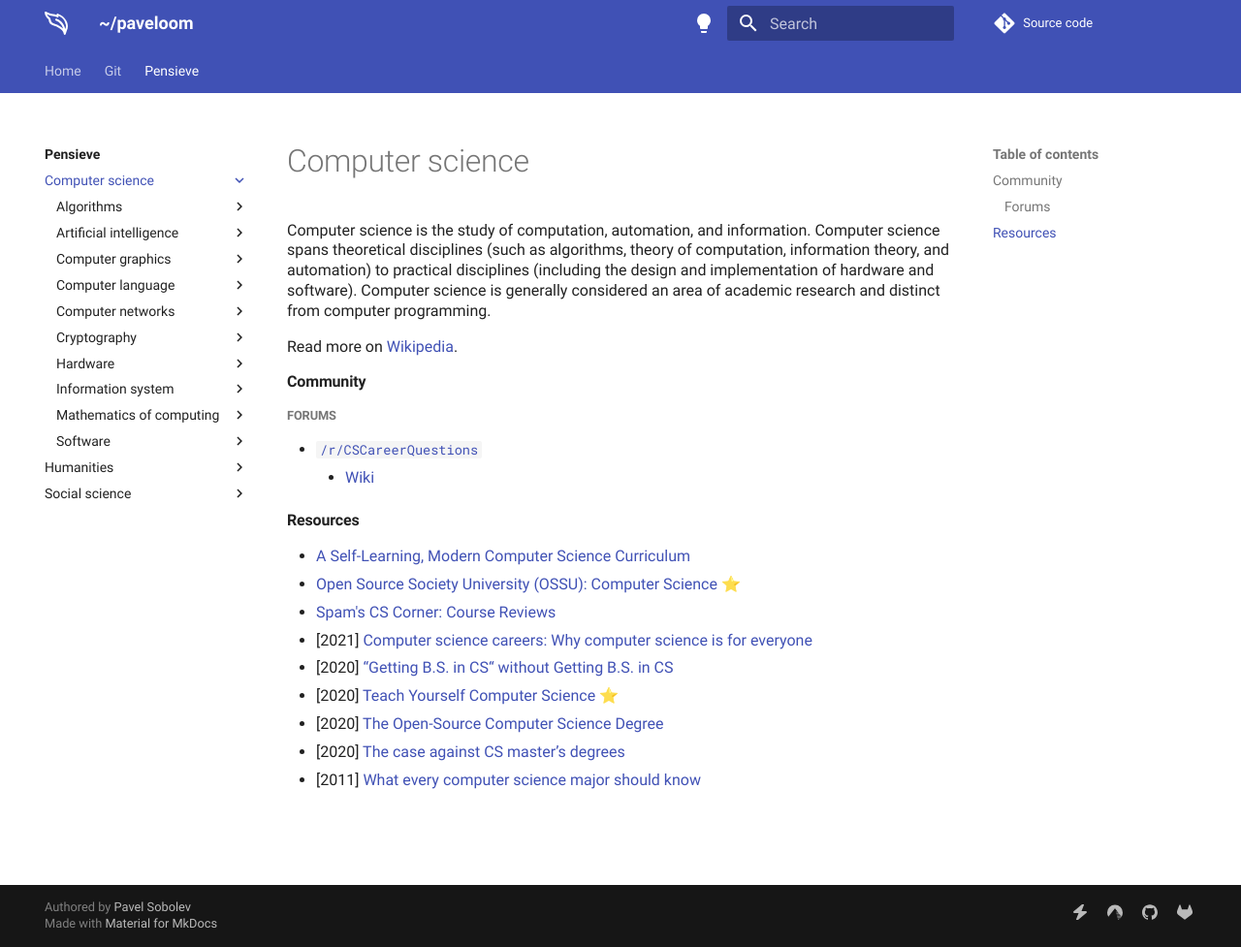
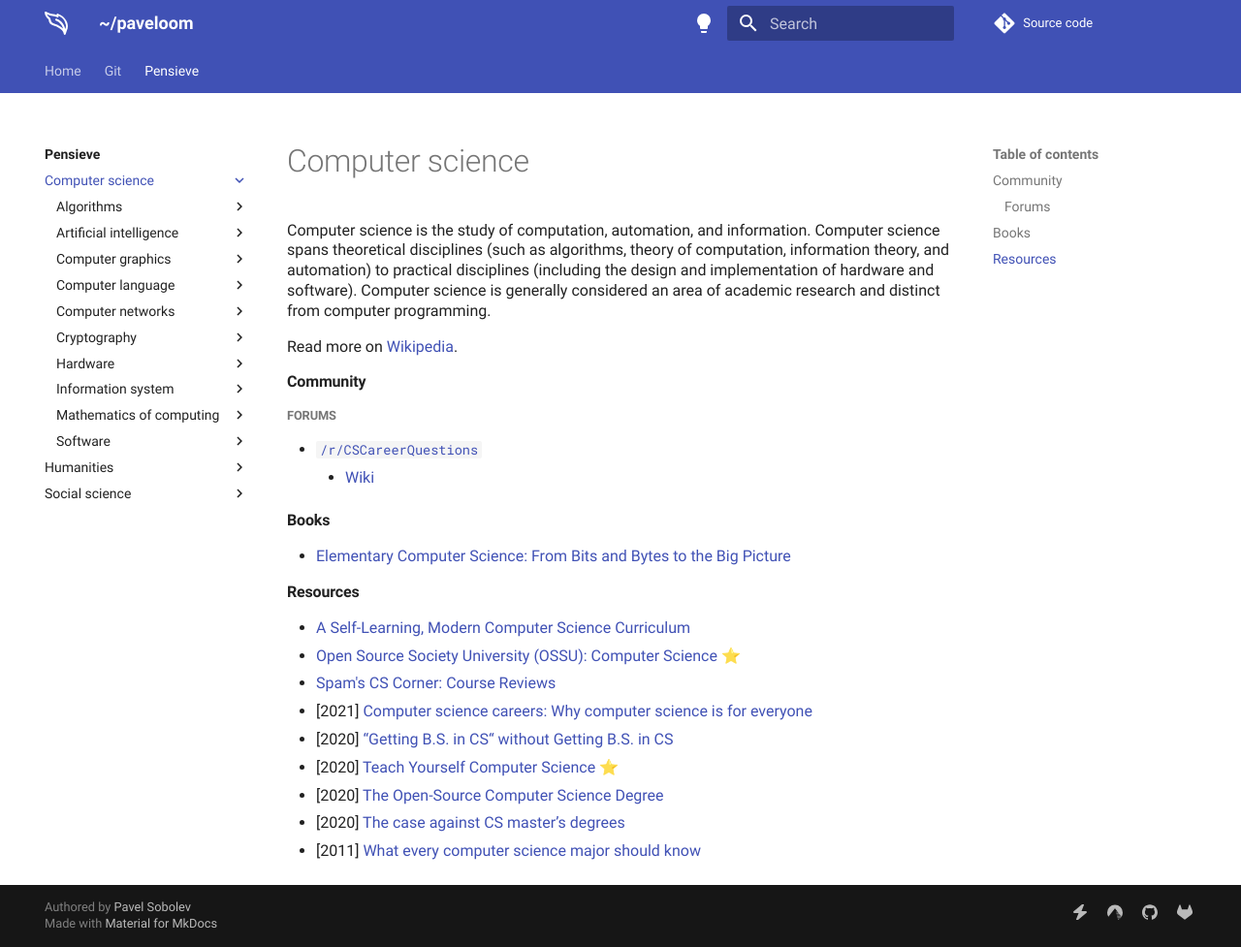
Before and after one commit to paveloom/paveloom.dev, an MkDocs documentation site: the page built from content/pensieve/computer-science.md, in a window 1280 px wide and 977 px high. Shown: the whole window at 97% size. Built offline with MkDocs 1.6.1 and Material for MkDocs 9.7.7, drawn with Linux system fonts in a browser that asks for light colours; comment, search, counter and statistics services are not loaded.

Commit message:
Pensieve: update the Computer Science page.

```diff
--- a/content/pensieve/computer-science.md
+++ b/content/pensieve/computer-science.md
@@ -10,6 +10,9 @@ Read more on [Wikipedia](https://en.wikipedia.org/wiki/Computer_science).
 - [`/r/CSCareerQuestions`](https://www.reddit.com/r/CSCareerQuestions)
     - [Wiki](https://www.reddit.com/r/CSCareerQuestions/wiki/index)
 
+#### Books
+- [Elementary Computer Science: From Bits and Bytes to the Big Picture](https://github.com/ckirsch/book)
+
 #### Resources
 - [A Self-Learning, Modern Computer Science Curriculum](https://functionalcs.github.io/curriculum)
 - [Open Source Society University (OSSU): Computer Science](https://github.com/ossu/computer-science) ⭐
```
